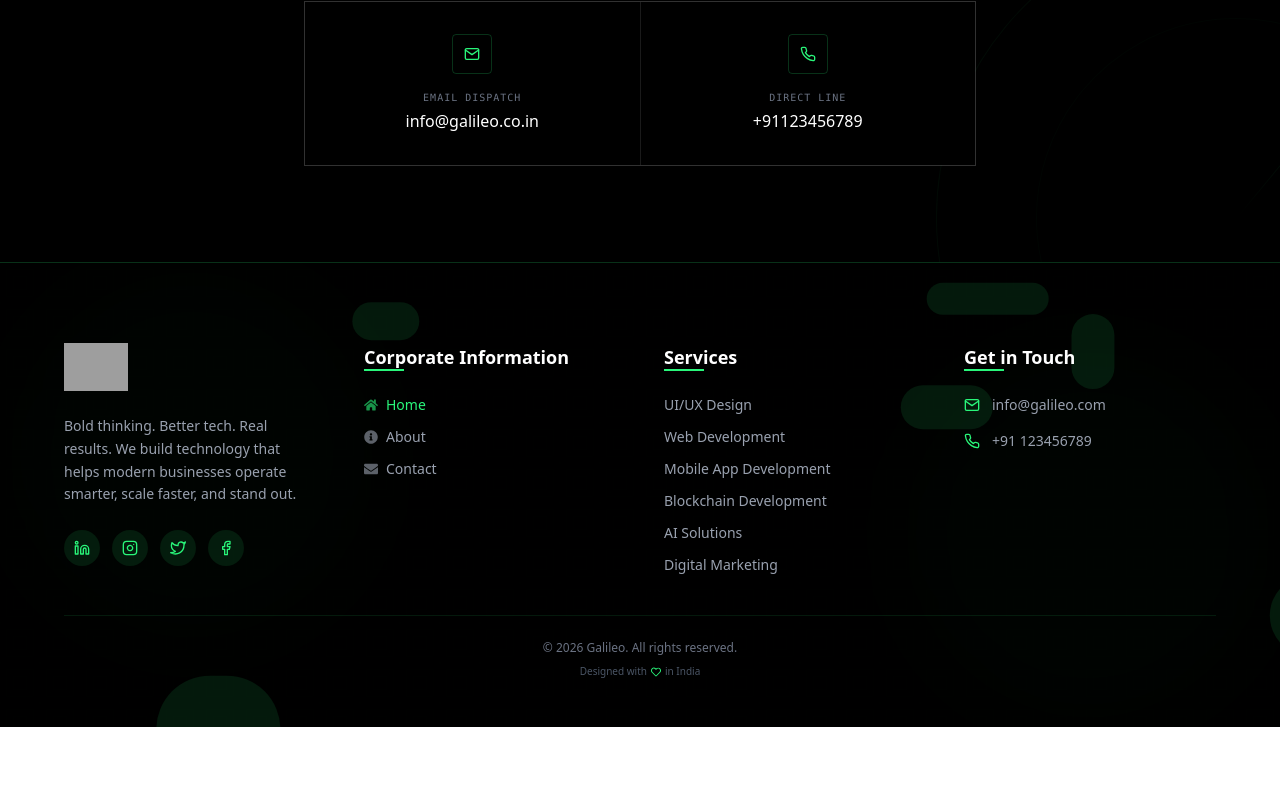
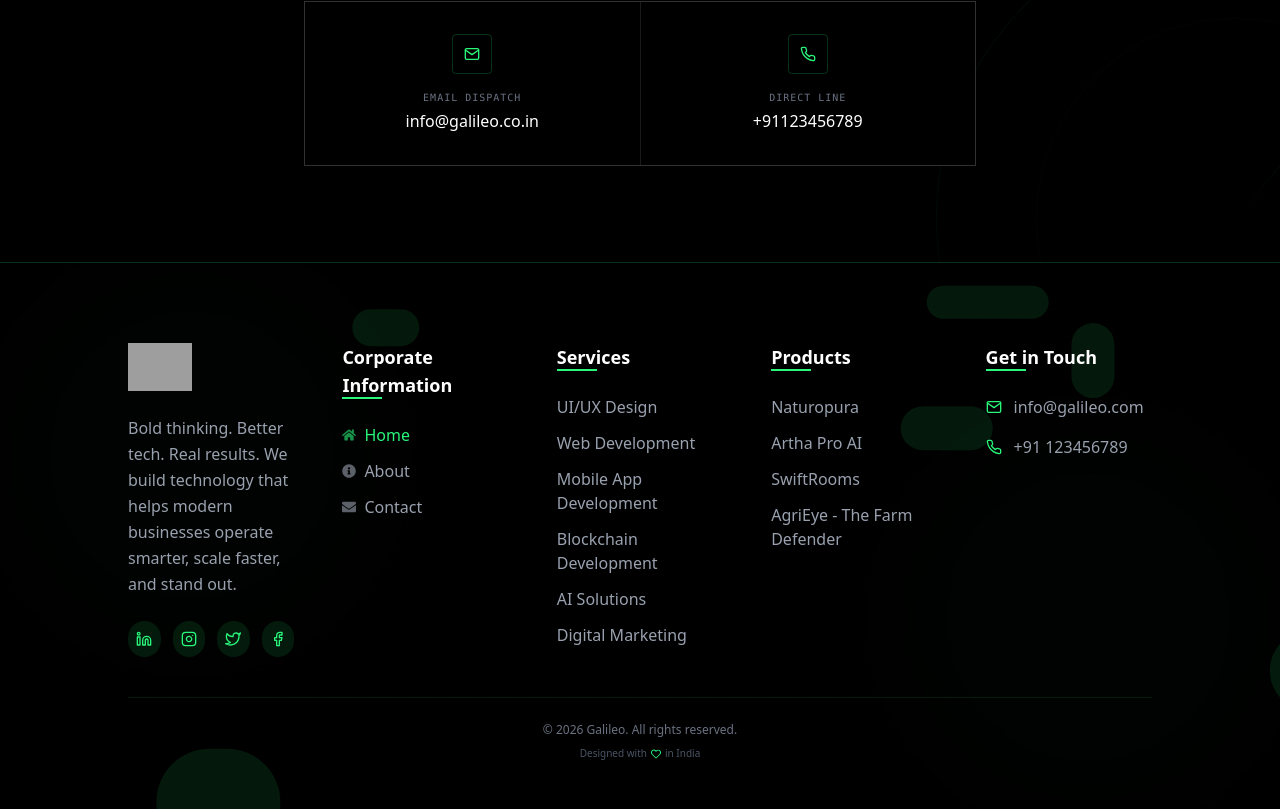
Before and after one commit to Sibasis21Routray/galileo, a React (Vite) app: page / in a window 1280 px wide. Shown: the part 5746-6555 px from the top of the page. Before the commit the page ends 6473 px from the top, so only its background shows below. Built offline with nearby package versions, Linux system fonts and the light colour scheme; grey boxes are pictures that could not be loaded.

Commit message:
updated bugs fix

```diff
--- a/src/components/Footer.jsx
+++ b/src/components/Footer.jsx
@@ -5,16 +5,17 @@ import {
   FiLinkedin, FiInstagram, FiMail, FiPhone, FiFacebook, FiTwitter,
   FiChevronDown, FiChevronUp
 } from 'react-icons/fi';
-import { MdOutlineLocationOn, MdPolicy } from "react-icons/md";
+import { MdOutlineLocationOn } from "react-icons/md";
 import { FaRegHeart, FaHome, FaInfoCircle, FaEnvelope } from "react-icons/fa";
-import { IoDocumentTextOutline } from "react-icons/io5";
 import { servicesData } from "../data/servicesData";
+import { ourProducts } from "../data/ProductPageData";
 
 const Footer = () => {
   const location = useLocation();
   const [openSections, setOpenSections] = useState({
     corporate: false,
     services: false,
+    products: false,
     contact: false
   });
 
@@ -25,6 +26,7 @@ const Footer = () => {
         setOpenSections({
           corporate: false,
           services: false,
+          products: false,
           contact: false
         });
       }
@@ -75,6 +77,13 @@ const Footer = () => {
     { name: "Contact", href: "/contact", icon: FaEnvelope },
   ];
 
+  // Product items from ourProducts data
+  const productItems = ourProducts.map(product => ({
+    name: product.productHeadingSection.name,
+    href: product.productHeadingSection.pathUrl,
+    description: product.productHeadingSection.heading
+  }));
+
   return (
     <footer className="bg-black text-white pt-20 pb-12 px-4 sm:px-6 md:px-8 lg:px-12 xl:px-16 relative overflow-hidden border-t border-[#29f67a]/20">
       {/* Animated Background Gradient */}
@@ -116,13 +125,14 @@ const Footer = () => {
       </div>
 
       <motion.div
-        className="relative z-10 mx-auto "
+        className="relative z-10 mx-[5vw]    "
         initial="hidden"
         whileInView="visible"
         variants={footerVariants}
         viewport={{ once: true, margin: "-50px" }}
       >
-        <div className="grid grid-cols-1 md:grid-cols-2 lg:grid-cols-4 gap-10 lg:gap-12">
+        <div className="grid grid-cols-1 md:grid-cols-2 lg:grid-cols-5 gap-10 lg:gap-12">
+          {/* Company Info */}
           {/* Company Info */}
           <motion.div variants={itemVariants} className="lg:col-span-1 space-y-6">
             <div className="flex items-center gap-3">
@@ -132,7 +142,7 @@ const Footer = () => {
                 className="h-12 w-auto"
               />
             </div>
-            <p className="text-gray-400 leading-relaxed text-sm">
+            <p className="text-gray-400 leading-relaxed text-md">
               Bold thinking. Better tech. Real results. We build technology that helps modern businesses operate smarter, scale faster, and stand out.
             </p>
             <div className="flex space-x-3">
@@ -175,6 +185,7 @@ const Footer = () => {
             </div>
           </motion.div>
 
+
           {/* Corporate Information - Desktop */}
           <motion.div variants={itemVariants} className="hidden lg:block">
             <h3 className="text-lg font-bold text-white mb-6 relative">
@@ -192,7 +203,7 @@ const Footer = () => {
                   >
                     <Link
                       to={item.href}
-                      className={`text-sm flex items-center group transition-colors ${
+                      className={`text-md flex items-center group transition-colors ${
                         active ? 'text-[#29f67a]' : 'text-gray-400 hover:text-[#29f67a]'
                       }`}
                     >
@@ -238,7 +249,7 @@ const Footer = () => {
                         >
                           <Link
                             to={item.href}
-                            className={`text-sm flex items-center group transition-colors ${
+                            className={`text-md flex items-center group transition-colors ${
                               active ? 'text-[#29f67a]' : 'text-gray-400 hover:text-[#29f67a]'
                             }`}
                           >
@@ -271,7 +282,7 @@ const Footer = () => {
                   >
                     <Link
                       to={service.path}
-                      className={`text-sm flex items-center group transition-colors ${
+                      className={`text-md flex items-center group transition-colors ${
                         active ? 'text-[#29f67a]' : 'text-gray-400 hover:text-[#29f67a]'
                       }`}
                     >
@@ -316,7 +327,7 @@ const Footer = () => {
                         >
                           <Link
                             to={service.path}
-                            className={`text-sm flex items-center group transition-colors ${
+                            className={`text-md flex items-center group transition-colors ${
                               active ? 'text-[#29f67a]' : 'text-gray-400 hover:text-[#29f67a]'
                             }`}
                           >
@@ -334,6 +345,83 @@ const Footer = () => {
             </AnimatePresence>
           </div>
 
+          {/* Products - Desktop */}
+          <motion.div variants={itemVariants} className="hidden lg:block">
+            <h3 className="text-lg font-bold text-white mb-6 relative">
+              Products
+              <div className="absolute bottom-0 left-0 w-10 h-0.5 bg-[#29f67a] mt-2" />
+            </h3>
+            <ul className="space-y-3">
+              {productItems.map((product) => {
+                const active = isActive(product.href);
+                return (
+                  <motion.li
+                    key={product.name}
+                    whileHover={{ x: 5 }}
+                    transition={{ type: "spring", stiffness: 300 }}
+                  >
+                    <Link
+                      to={product.href}
+                      className={`text-md flex items-center group transition-colors ${
+                        active ? 'text-[#29f67a]' : 'text-gray-400 hover:text-[#29f67a]'
+                      }`}
+                    >
+                      {product.name}
+                    </Link>
+                  </motion.li>
+                );
+              })}
+            </ul>
+          </motion.div>
+
+          {/* Products - Mobile Accordion */}
+          <div className="lg:hidden">
+            <button
+              onClick={() => toggleSection('products')}
+              className="w-full flex items-center justify-between py-3 border-b border-[#29f67a]/20"
+            >
+              <h3 className="text-lg font-bold text-white">Products</h3>
+              {openSections.products ? (
+                <FiChevronUp className="text-[#29f67a]" />
+              ) : (
+                <FiChevronDown className="text-[#29f67a]" />
+              )}
+            </button>
+            <AnimatePresence>
+              {openSections.products && (
+                <motion.div
+                  initial={{ opacity: 0, height: 0 }}
+                  animate={{ opacity: 1, height: "auto" }}
+                  exit={{ opacity: 0, height: 0 }}
+                  transition={{ duration: 0.2 }}
+                  className="overflow-hidden"
+                >
+                  <ul className="space-y-3 py-4">
+                    {productItems.map((product) => {
+                      const active = isActive(product.href);
+                      return (
+                        <motion.li
+                          key={product.name}
+                          whileHover={{ x: 5 }}
+                          transition={{ type: "spring", stiffness: 300 }}
+                        >
+                          <Link
+                            to={product.href}
+                            className={`text-md flex items-center group transition-colors ${
+                              active ? 'text-[#29f67a]' : 'text-gray-400 hover:text-[#29f67a]'
+                            }`}
+                          >
+                            {product.name}
+                          </Link>
+                        </motion.li>
+                      );
+                    })}
+                  </ul>
+                </motion.div>
+              )}
+            </AnimatePresence>
+          </div>
+
           {/* Contact Info */}
           <motion.div variants={itemVariants} className="lg:col-span-1">
             <h3 className="text-lg font-bold text-white mb-6 relative">
@@ -341,8 +429,7 @@ const Footer = () => {
               <div className="absolute bottom-0 left-0 w-10 h-0.5 bg-[#29f67a] mt-2" />
             </h3>
             <address className="not-italic text-gray-400 space-y-4">
-
-              <motion.p whileHover={{ x: 5 }} className="flex items-center text-sm">
+              <motion.p whileHover={{ x: 5 }} className="flex items-center text-md">
                 <FiMail className="mr-3 text-[#29f67a]" size={16} />
                 <Link
                   to="mailto:info@galileo.com"
@@ -351,7 +438,7 @@ const Footer = () => {
                   info@galileo.com
                 </Link>
               </motion.p>
-              <motion.p whileHover={{ x: 5 }} className="flex items-center text-sm">
+              <motion.p whileHover={{ x: 5 }} className="flex items-center text-md">
                 <FiPhone className="mr-3 text-[#29f67a]" size={16} />
                 <Link
                   to="tel:+919777403555"
@@ -363,8 +450,6 @@ const Footer = () => {
             </address>
           </motion.div>
         </div>
-
-
 
         {/* Copyright */}
         <motion.div
```
